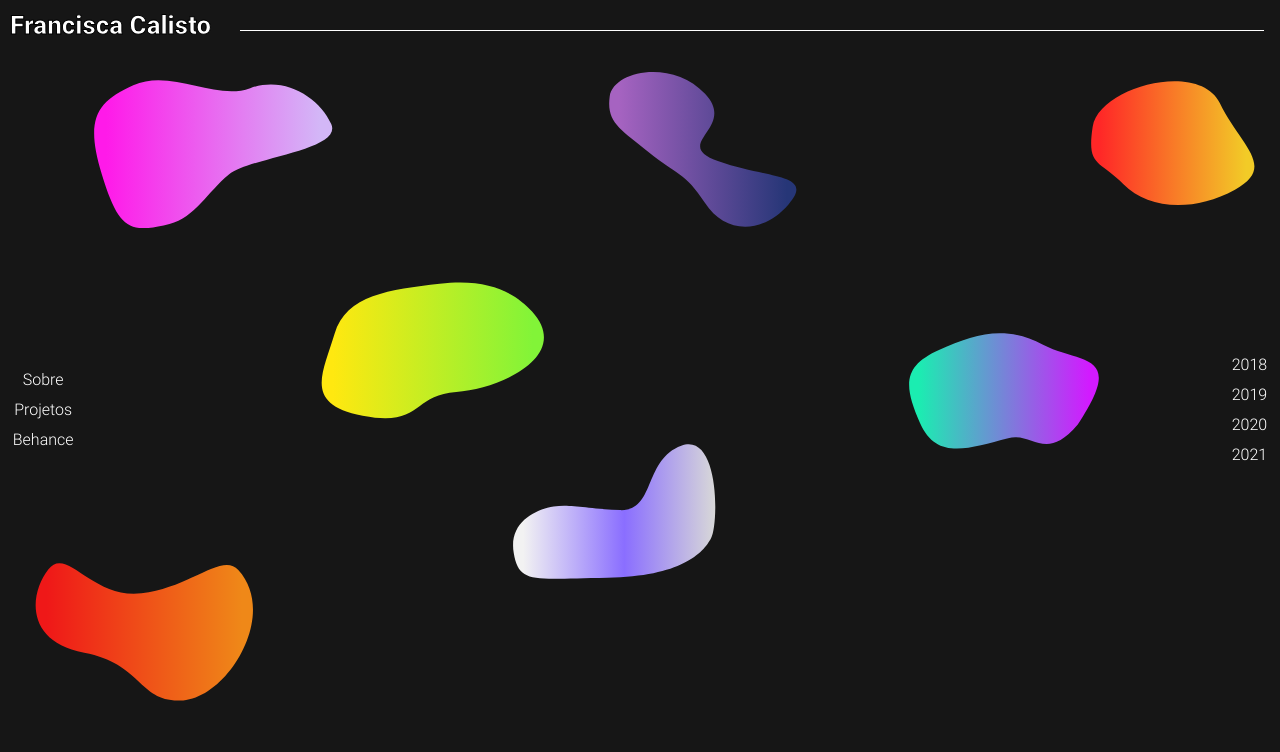
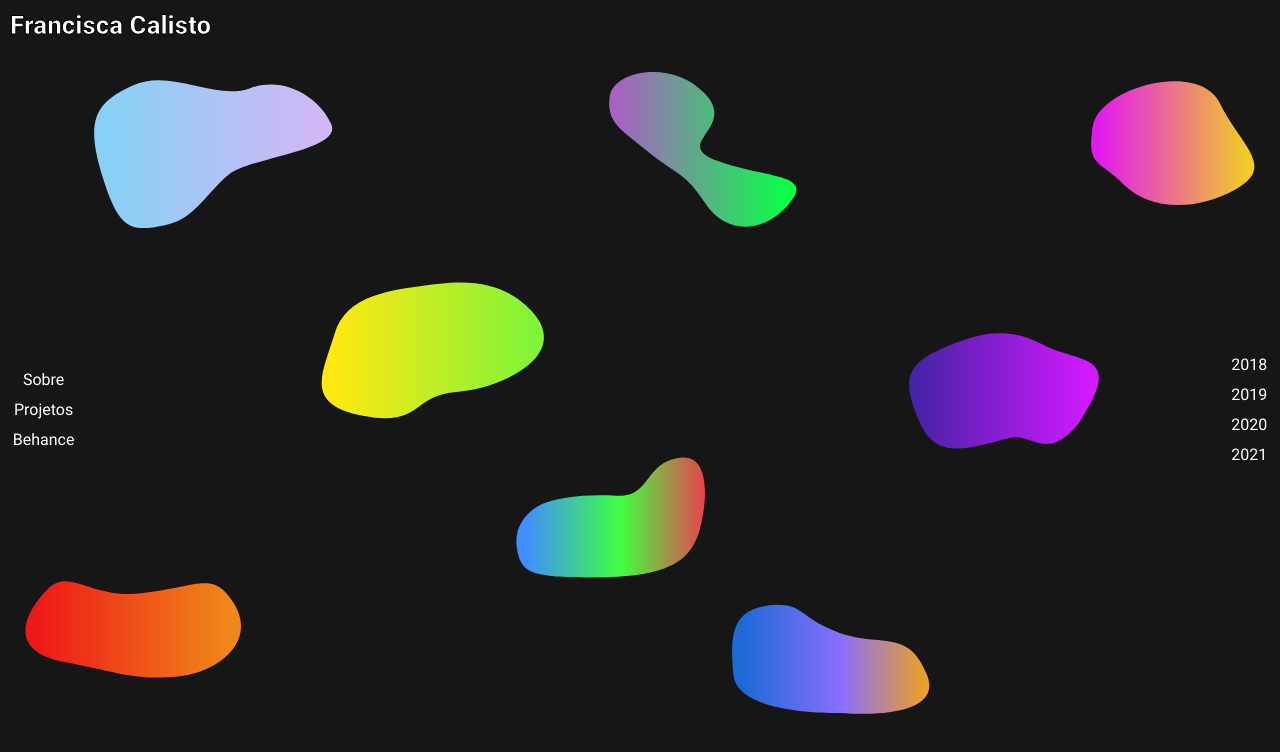
Before and after one commit to calisto03/calisto03, a plain HTML site: page index.html in a window 1280 px wide. Drawn offline with Linux system fonts and the light colour scheme.

Commit message:
Mudança10

```diff
--- a/index.html
+++ b/index.html
@@ -25,7 +25,7 @@
         </div>
     </div>
 
-    <hr>
+
 </header>
 
 <div class="medio" id="medio_index">
@@ -65,7 +65,7 @@
 
     <defs>
             <linearGradient id="gradient">
-                <stop offset="5%" stop-color="#ff1ae9" />
+                <stop offset="5%" stop-color="#86d1f5" />
                 <stop offset="95%" stop-color="#d3b7f7" />
             </linearGradient>
         </defs>
@@ -89,7 +89,7 @@
         <svg id="forma_verde"  xmlns="http://www.w3.org/2000/svg" width="212.719" height="135.955" viewBox="0 0 212.719 135.955">
             <defs>
                 <linearGradient id="gradient2">
-                    <stop offset="5%" stop-color="#1bedb1" />
+                    <stop offset="5%" stop-color="#4922aa" />
                     <stop offset="95%" stop-color="#d21aff" />
                 </linearGradient>
             </defs>
@@ -115,7 +115,7 @@
         <defs>
             <linearGradient id="gradient4">
                 <stop offset="5%" stop-color="#a663c1" />
-                <stop offset="95%" stop-color="#263677" />
+                <stop offset="95%" stop-color="#08ff48" />
             </linearGradient>
         </defs>
         <path class="roxa" data-name="Caminho 3" d="M3191.214,507.326c3.46-26.05,65.239-37.55,98.023-2.653s-40.113,52.382,8.988,69.976,101.99,9.8,75.283,40.748-66.437,31.048-86.41,0-29.19-27.782-57.291-50.7S3187.754,533.376,3191.214,507.326Z" transform="translate(-3190.695 -482.843)" fill="url(#gradient4)"/>
@@ -135,7 +135,7 @@
     <svg id="forma_amarilo"  xmlns="http://www.w3.org/2000/svg" width="168.948" height="126.282" viewBox="0 0 168.948 126.282">
         <defs>
             <linearGradient id="gradient5">
-                <stop offset="5%" stop-color="#ff2727" />
+                <stop offset="5%" stop-color="#e41bef" />
                 <stop offset="95%" stop-color="#f2cb27" />
             </linearGradient>
         </defs>
@@ -208,15 +208,38 @@
 
         <defs>
             <linearGradient id="gradient8">
-                <stop offset="5%" stop-color="#f2f2f2" />
-                <stop offset="55%" stop-color="#8a6eff" />
-                <stop offset="100%" stop-color="#d8d8d8"/>
+                <stop offset="5%" stop-color="#408eff" />
+                <stop offset="55%" stop-color="#40ff40" />
+                <stop offset="100%" stop-color="#e9434e"/>
             </linearGradient>
         </defs>
         <path class="branca" data-name="Caminho 5" d="M3211.008,546.246c-17.136,2.046-48.6,12.744-42.856,46.464s21.6,24.352,95.41,23.351,99.44-24.775,107.6-39.519,4.435-113.4-34.054-96.392-24.744,74.468-60.519,72.838S3228.143,544.2,3211.008,546.246Z" transform="translate(-3167.461 -478.187)" fill="url(#gradient8)"/>
     </svg>
 
 </div>
+
+    <!--forma multicolor-->
+    <div class="animacao" id="forma_multi">
+
+        <div class="apaga">
+            <a href="https://www.behance.net/gallery/112715317/Ciclo-de-Conversas-Design-Multimdia"> <p>8# CCDM</p>
+            </a>
+
+        </div>
+
+        <svg id="forma_multi"  xmlns="http://www.w3.org/2000/svg" width="201.277" height="140.443" viewBox="0 0 201.277 110.443">
+
+            <defs>
+                <linearGradient id="gradient9">
+                    <stop offset="5%" stop-color="#1d69d8" />
+                    <stop offset="55%" stop-color="#8a6eff" />
+                    <stop offset="100%" stop-color="#efa21b"/>
+                </linearGradient>
+            </defs>
+            <path class="multiv" data-name="Caminho 5" d="M893.98,591.037c-35.66,4.252-41.109,28.657-37.312,69.39s107.978,40.039,107.978,40.039,108.5,7.286,90.184-40.039-48.508-25.5-90.184-40.137S929.64,586.785,893.98,591.037Z" transform="translate(-855.636 -600.537)"  fill="url(#gradient9)"/>
+        </svg>
+
+    </div>
 
 </div>
 
--- a/ola.js
+++ b/ola.js
@@ -14,6 +14,8 @@ const formavermelha="M3219.157,602.964c-23.319,18.823-59.663,54.638,0,66.086s77-
 
 const formabranca="M3189.858,529.372c-11.755,8.017-12.247,35.813-10.021,47.147s.573,38.96,74.383,37.958,60.209-22.417,65.013-37.958,48.114-37.758,13.607-53.294-33.5-20.871-69.278-22.5S3201.613,521.355,3189.858,529.372Z";
 
+const formamulti="M893.98,591.037c-35.66,4.252-14.894,24.1-11.1,64.836s40.976,20.026,78.2,22.044,89.023,33.356,70.706-13.969-17.557-49.848-59.233-64.484S929.64,586.785,893.98,591.037Z";
+
 const formaprojeto="M3227.893,276.324c-58.959-7.605-101.223-29.7-81.727,36.741s116.5,17.345,253.8,175.109,193.613,114.164,223.278,41.44,7.316-170.175-145.254-169.886S3286.853,283.929,3227.893,276.324Z";
 
 
@@ -27,6 +29,7 @@ const forma_amarilo=document.querySelector('#forma_amarilo');
 const forma_rosa=document.querySelector('#forma_rosa');
 const forma_vermelha=document.querySelector('#forma_vermelha');
 const forma_branca=document.querySelector('#forma_branca');
+const forma_multi=document.querySelector('#forma_multi');
 const forma_projeto=document.querySelector('#forma_projeto');
 
 
@@ -56,6 +59,8 @@ timeline_amarela.add({
         ]
 
     });
+
+
 
     //forma verde
     const timeline_verde=anime.timeline({
@@ -177,7 +182,7 @@ timeline_rosa.add({
 
 //forma vermelha
 const timeline_vermelha=anime.timeline({
-    duration:2600,
+    duration:1900,
     easing:"linear",
     direction: 'alternate',
     loop: true,
@@ -201,7 +206,7 @@ timeline_vermelha.add({
 
 //forma branca
 const timeline_branca=anime.timeline({
-    duration:2600,
+    duration:2100,
     easing:"linear",
     direction: 'alternate',
     loop: true,
@@ -215,6 +220,30 @@ timeline_branca.add({
     d:[
         {
             value:formabranca,
+
+
+
+        }
+    ]
+
+});
+
+//forma multi
+const timeline_multi=anime.timeline({
+    duration:2600,
+    easing:"linear",
+    direction: 'alternate',
+    loop: true,
+    autoplay: true,
+});
+
+
+
+timeline_multi.add({
+    targets:".multiv",
+    d:[
+        {
+            value:formamulti,
 
 
 
--- a/style.css
+++ b/style.css
@@ -91,7 +91,24 @@ a{text-decoration: none;
 color: black;
 }
 
-a:hover{font-size: 16.3px;
+
+
+.medio_esquerdo p{font-family: Roboto;
+color:white;}
+
+.medio_esquerdo p:hover {
+    animation-name: anima_p;
+    animation-duration: 0.2s;
+    animation-fill-mode: forwards;
+}
+
+.medio_direito p{font-family: Roboto;
+    color:white;}
+
+.medio_direito p:hover {
+    animation-name: anima_p;
+    animation-duration: 0.2s;
+    animation-fill-mode: forwards;
 }
 
 
@@ -315,6 +332,24 @@ margin-top: 35px;
 
 }
 
+#forma_multi {position: absolute;
+    left: 57%;
+    top: 75%;
+}
+
+#forma_multi p{
+    font-family: Roboto_Bold;
+    color: transparent;
+    -webkit-text-stroke: 1px white;
+    text-stroke: 1px white;
+    font-size: 2em;
+    font-weight: bold;
+    margin-top: 30px;
+    margin-left: 100px;
+
+}
+
+
 #grupo{
     position: absolute;
     top: 10%;
@@ -402,6 +437,20 @@ margin-top: 10%;}
     }
 }
 
+@keyframes anima_p {
+    from {
+        color: white;
+        -webkit-text-stroke: 0.5px black;
+        text-stroke: 0.5px black;
+    }
+
+    to {
+        color: transparent;
+        -webkit-text-stroke: 0.5px white;
+        text-stroke: 0.5px white;
+    }
+}
+
 @media screen  {
 @media(max-width: 600px)  {
 
@@ -467,6 +516,7 @@ width: 98%;}
     #forma_vermelha{display: none}
     #forma_roxa{display: none}
 #forma_verde{display: none}
+    #forma_multi{display: none}
 
     #forma_amarilo{margin-left:-50%;
         margin-top: 41%;
@@ -512,6 +562,7 @@ width: 98%;}
 
 
 
+
 #grupo{
     width: 80%;
     left:10%;
```
Also changed, not shown: projetos.html (+1 -1 lines), sobre.html (+1 -1 lines).
